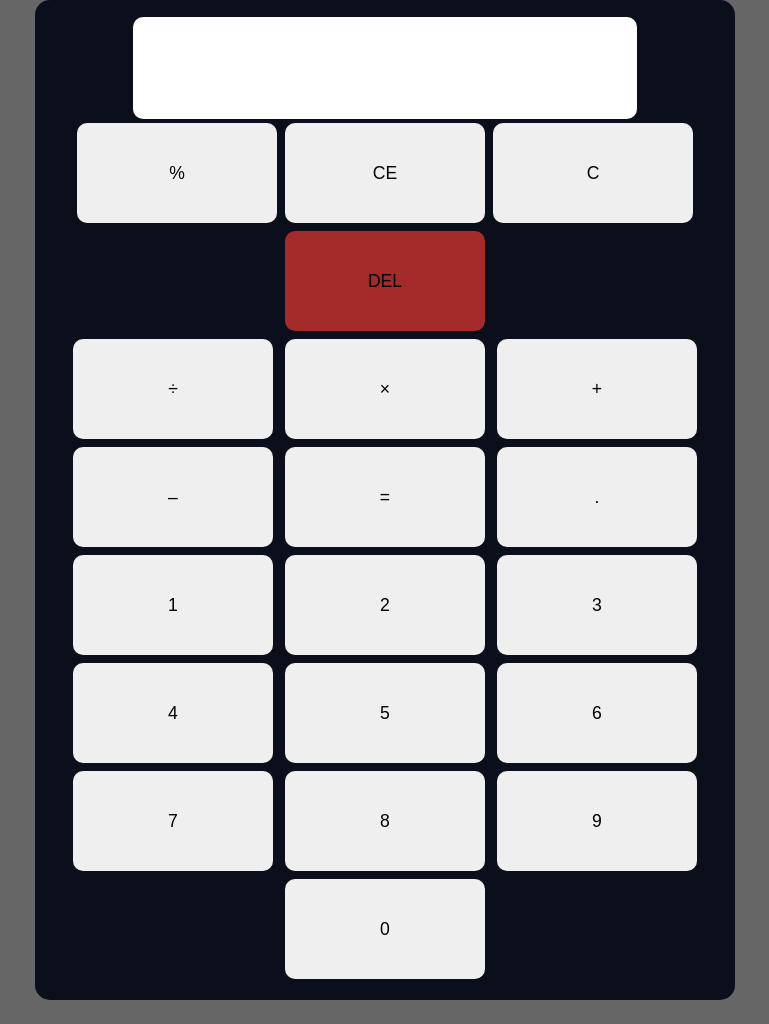
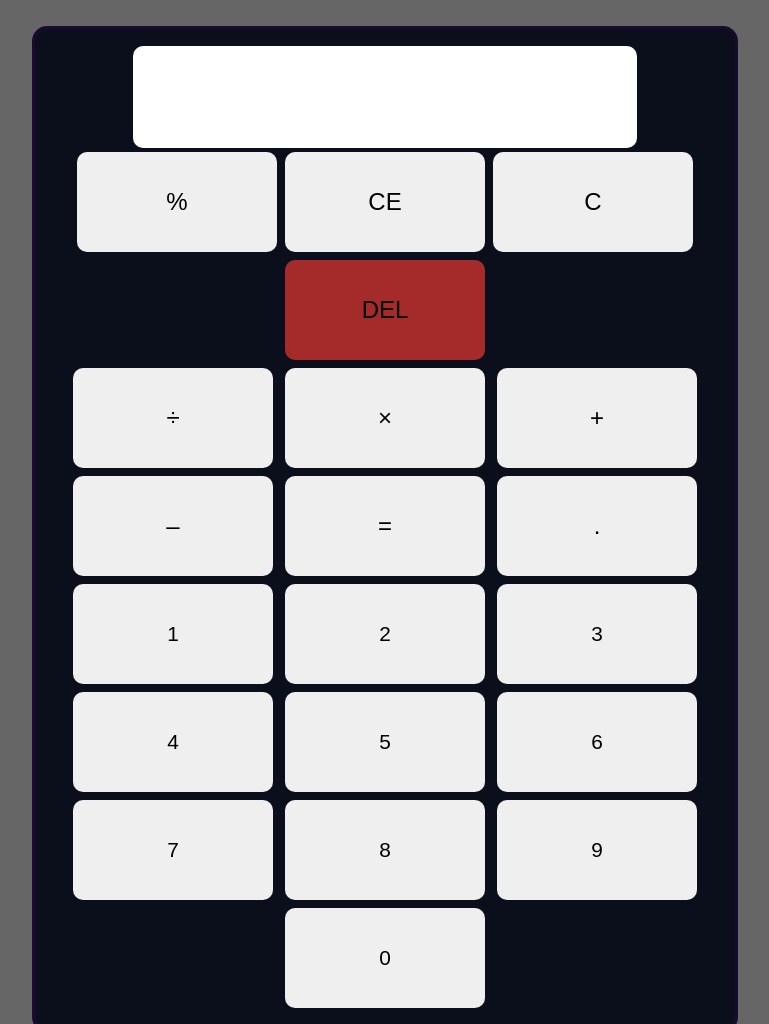
Before and after one commit to iZaaKGabrieL/PROJETOS, a plain HTML site: page projeto calculadora/index.html in a window 1280 px wide. Shown: the top 1024 px of the page, without its empty margins (255-1024 px from the left). Before the commit the page ends 1000 px from the top, so only its background shows below. Drawn offline with Linux system fonts and the light colour scheme.

Commit message:
PEQUENAS MUDANÇAS FEITAS NO PROJETO DA CALCULADORA

```diff
--- a/projeto calculadora/estilos.css
+++ b/projeto calculadora/estilos.css
@@ -19,6 +19,8 @@ section#aparelho{
 }
 
 div#calculadora{
+    border: 3px solid rgb(25, 10, 49);
+    margin-top: 2%;
     border-radius: 15px;
     align-content: center;
     background-color: rgb(11, 15, 27);
@@ -59,8 +61,9 @@ input#tela:focus{
 }
 
 .funcoes{
+cursor: pointer;
 flex-direction: column;
-font-size: 1.1rem;
+font-size: 1.5rem;
 margin: 4px;
 width: 200px;
 border: none;
@@ -84,12 +87,14 @@ text-align: center;
 }
 
 .numeros{
+
     justify-content: center;
     text-align: center;
 }
 
 .nums{
-font-size: 1.1rem;
+cursor: pointer;
+font-size: 1.3rem;
 margin: 4px;
 border: none;
 width: 200px;
```
